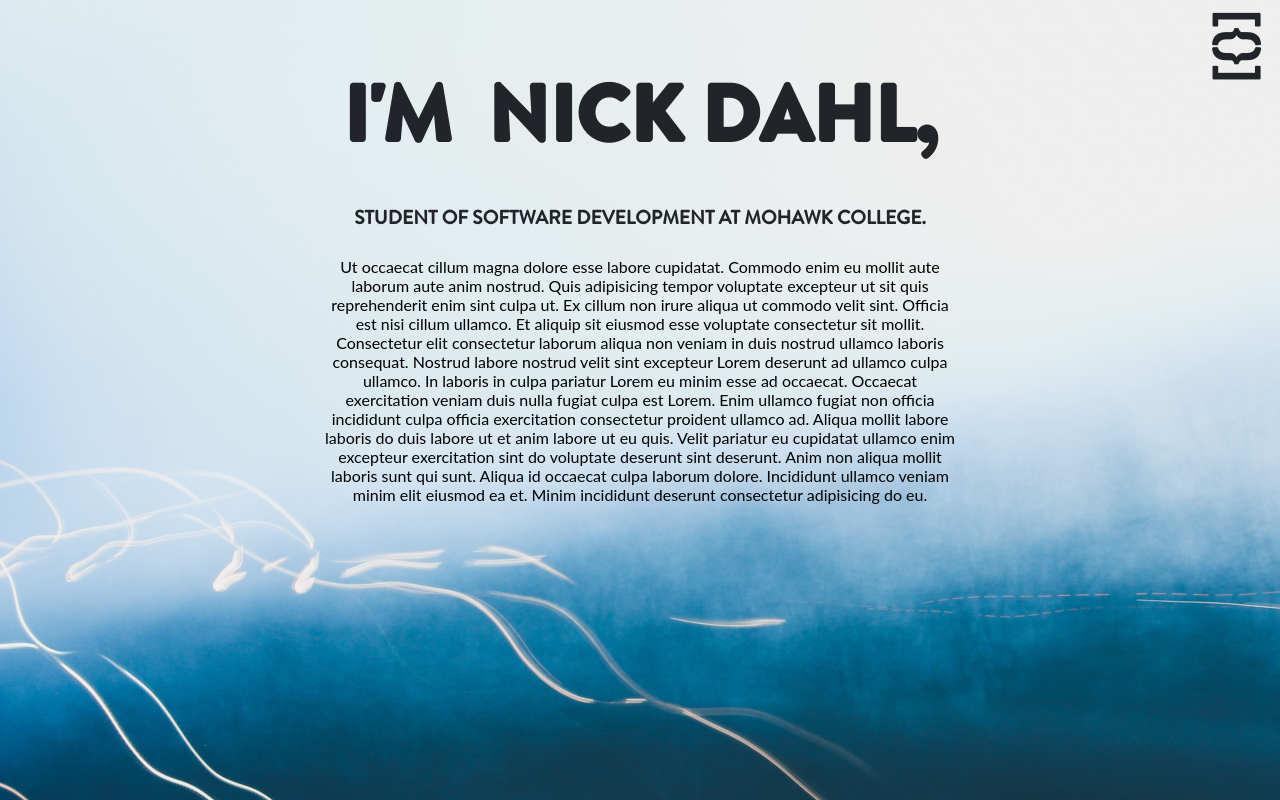
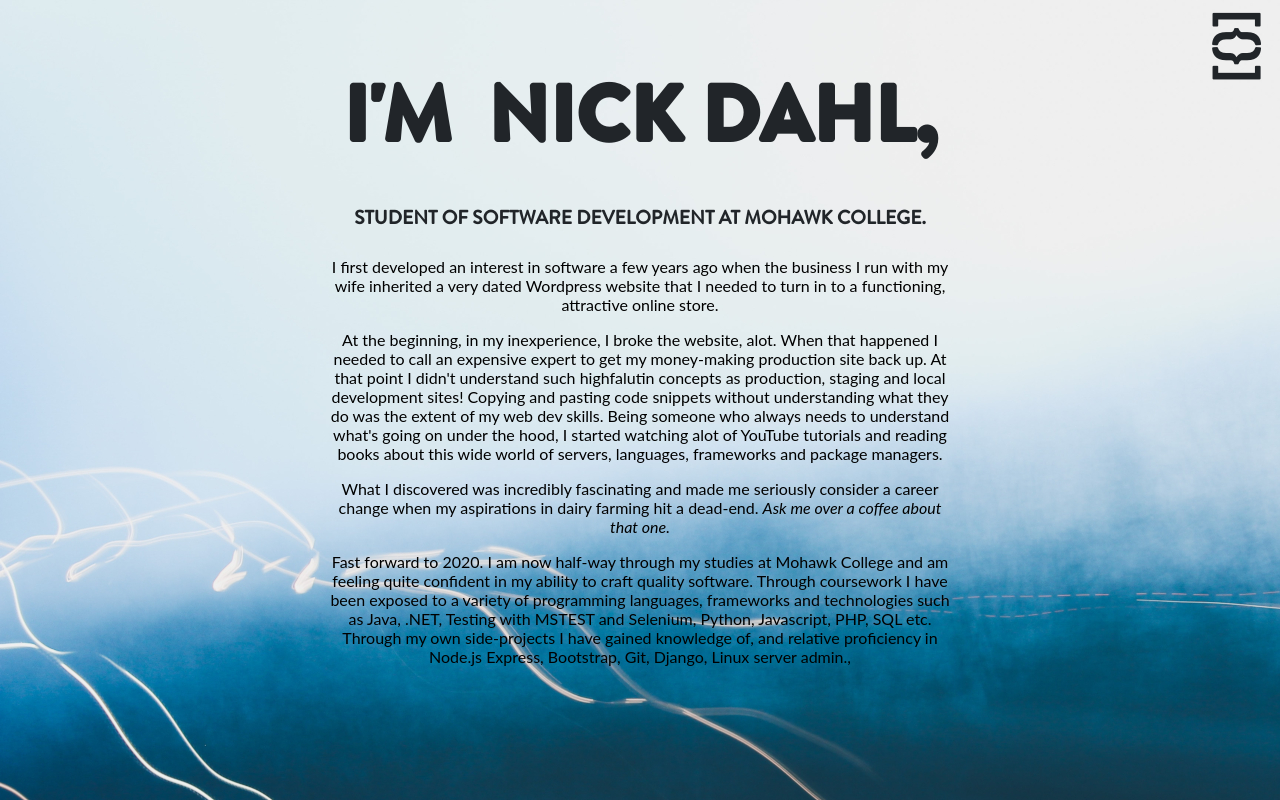
Before and after one commit to nckdhl/react-portfolio, a React (Create React App) app: page / in a window 1280 px wide. Both pictures are taken after a click on the item "ABOUT". Built offline with nearby package versions, Linux system fonts and the light colour scheme; a web font is replaced by a local one.

Commit message:
Added content to About page, fixed centering of sidebar elements

```diff
--- a/src/components/ContentArea.js
+++ b/src/components/ContentArea.js
@@ -3,7 +3,7 @@
 import "./css/BrandName.css";
 import ProjectContainer from "./ProjectContainer";
 import Form from "./Form";
-import resume from "../images/resume.pdf";
+import resume from "../assets/images/resume.pdf";
 
 function ContentArea(props) {
   let content;
@@ -17,23 +17,36 @@
       content = (
         <div className="about">
           <p>
-            Ut occaecat cillum magna dolore esse labore cupidatat. Commodo enim
-            eu mollit aute laborum aute anim nostrud. Quis adipisicing tempor
-            voluptate excepteur ut sit quis reprehenderit enim sint culpa ut. Ex
-            cillum non irure aliqua ut commodo velit sint. Officia est nisi
-            cillum ullamco. Et aliquip sit eiusmod esse voluptate consectetur
-            sit mollit. Consectetur elit consectetur laborum aliqua non veniam
-            in duis nostrud ullamco laboris consequat. Nostrud labore nostrud
-            velit sint excepteur Lorem deserunt ad ullamco culpa ullamco. In
-            laboris in culpa pariatur Lorem eu minim esse ad occaecat. Occaecat
-            exercitation veniam duis nulla fugiat culpa est Lorem. Enim ullamco
-            fugiat non officia incididunt culpa officia exercitation consectetur
-            proident ullamco ad. Aliqua mollit labore laboris do duis labore ut
-            et anim labore ut eu quis. Velit pariatur eu cupidatat ullamco enim
-            excepteur exercitation sint do voluptate deserunt sint deserunt.
-            Anim non aliqua mollit laboris sunt qui sunt. Aliqua id occaecat
-            culpa laborum dolore. Incididunt ullamco veniam minim elit eiusmod
-            ea et. Minim incididunt deserunt consectetur adipisicing do eu.
+            I first developed an interest in software a few years ago when the
+            business I run with my wife inherited a very dated Wordpress website
+            that I needed to turn in to a functioning, attractive online store.
+          </p>
+          <p>
+            At the beginning, in my inexperience, I broke the website, alot.
+            When that happened I needed to call an expensive expert to get my
+            money-making production site back up. At that point I didn't
+            understand such highfalutin concepts as production, staging and
+            local development sites! Copying and pasting code snippets without
+            understanding what they do was the extent of my web dev skills.
+            Being someone who always needs to understand what's going on under
+            the hood, I started watching alot of YouTube tutorials and reading
+            books about this wide world of servers, languages, frameworks and
+            package managers.
+          </p>
+          <p>
+            What I discovered was incredibly fascinating and made me seriously
+            consider a career change when my aspirations in dairy farming hit a
+            dead-end. <em>Ask me over a coffee about that one.</em>
+          </p>
+          <p>
+            Fast forward to 2020. I am now half-way through my studies at Mohawk
+            College and am feeling quite confident in my ability to craft
+            quality software. Through coursework I have been exposed to a
+            variety of programming languages, frameworks and technologies such
+            as Java, .NET, Testing with MSTEST and Selenium, Python, Javascript,
+            PHP, SQL etc. Through my own side-projects I have gained knowledge
+            of, and relative proficiency in Node.js Express, Bootstrap, Git, Django,
+            Linux server admin.,
           </p>
         </div>
       );
--- a/src/components/ProjectContainer.js
+++ b/src/components/ProjectContainer.js
@@ -10,7 +10,7 @@
                 {
                     title: 'BUBBLY MAMMOTH',
                     category: 'Business Website',
-                    thumbnailUrl: require('../images/wireframes-watercolour-resized.jpg'),
+                    thumbnailUrl: require('../assets/images/wireframes-watercolour-resized.jpg'),
                     altText: 'Website watercolour wireframe',
                     description: 'Bubbly Mammoth is a business I run together with my wife. ' +
                                  'We sell handmade bubble toys'
@@ -18,7 +18,7 @@
                 {
                     title: 'IN-BROWSER VOIP CLIENT',
                     category: 'VOIP Javascript Dialer',
-                    thumbnailUrl: require('../images/wireframes-watercolour-resized.jpg'),
+                    thumbnailUrl: require('../assets/images/wireframes-watercolour-resized.jpg'),
                     altText: 'Website watercolour wireframe',
                     description: 'This project is essentially a dialpad to make outgoing voice calls. ' +
                                  'It uses the Twilio programmable voice API. ' +
@@ -27,7 +27,7 @@
                 {
                     title: 'FOCUS FARM TO-DO APP',
                     category: 'Vanilla JS and PHP Webapp',
-                    thumbnailUrl: require('../images/wireframes-watercolour-resized.jpg'),
+                    thumbnailUrl: require('../assets/images/wireframes-watercolour-resized.jpg'),
                     altText: 'Website watercolour wireframe',
                     description: 'This was a school project for my PHP and JS course. ' +
                                  'It is a basic to-do list app.'
--- a/src/components/SideNav.js
+++ b/src/components/SideNav.js
@@ -6,7 +6,7 @@
   faGithub,
   faLinkedinIn
 } from "@fortawesome/free-brands-svg-icons";
-import headshot from "../images/circular-bw-willem-and-i.png";
+import headshot from "../assets/images/circular-bw-willem-and-i.png";
 import "./css/SideNav.css";
 
 export class SideNav extends Component {
@@ -59,8 +59,8 @@
           </ul>
 
           <div className="social">
-            <span className="socialIcon">
-              <a href="http://github.com/nckdhl" target="_blank">
+            <span>
+              <a href="http://github.com/nckdhl" target="_blank" rel="noopener noreferrer">
                 <FontAwesomeIcon icon={faGithub} size="2x" />
               </a>
             </span>
--- a/src/components/css/SideNav.css
+++ b/src/components/css/SideNav.css
@@ -22,7 +22,7 @@
 }
 
 .sidebar.expanded {
-  width: 200px;
+  width: 225px;
   /* height: 99%; */
   /* background-color:rgba(220,220,220,1); */
   background-color: rgba(33,37,41,0.9);
@@ -46,35 +46,24 @@
   opacity: 0;
 }
 
-.links-container li::before {
-  content: "/";
-}
 
 .links-container {
   font-size: 1.5em;
-  text-align: left;
-  list-style: none;
+  text-align: center;
+  list-style-type: none;
+  padding: 0;
 }
 
-.links-container li:hover {
-  text-decoration: underline;
-  cursor: pointer;
-}
-
-img {
+.sidebar img {
   padding: 0px;
   margin-top: 50px;
-  height: 20%;
+  width: 85%;
 }
 
 .social {
   position: fixed;
   bottom: 20px;
-  right: 30px;
-}
-
-.socialIcon {
-  margin: 1em;
+  right: 50px;
 }
 
 .sidebar a {
@@ -86,7 +75,7 @@
 .sidebar a:hover
 {
    color: orange;
-   text-decoration:none;
+   text-decoration: none;
    cursor:pointer;
 }
 
@@ -100,12 +89,11 @@
     width: 99%;
   }
 
-  img {
-    height: 40%;
+  .sidebar img {
     margin-top: 25px;
   }
 
   .links-container.expanded {
-    margin-left: 77px;
+    /* margin-left: 77px; */
   }
 }
```
